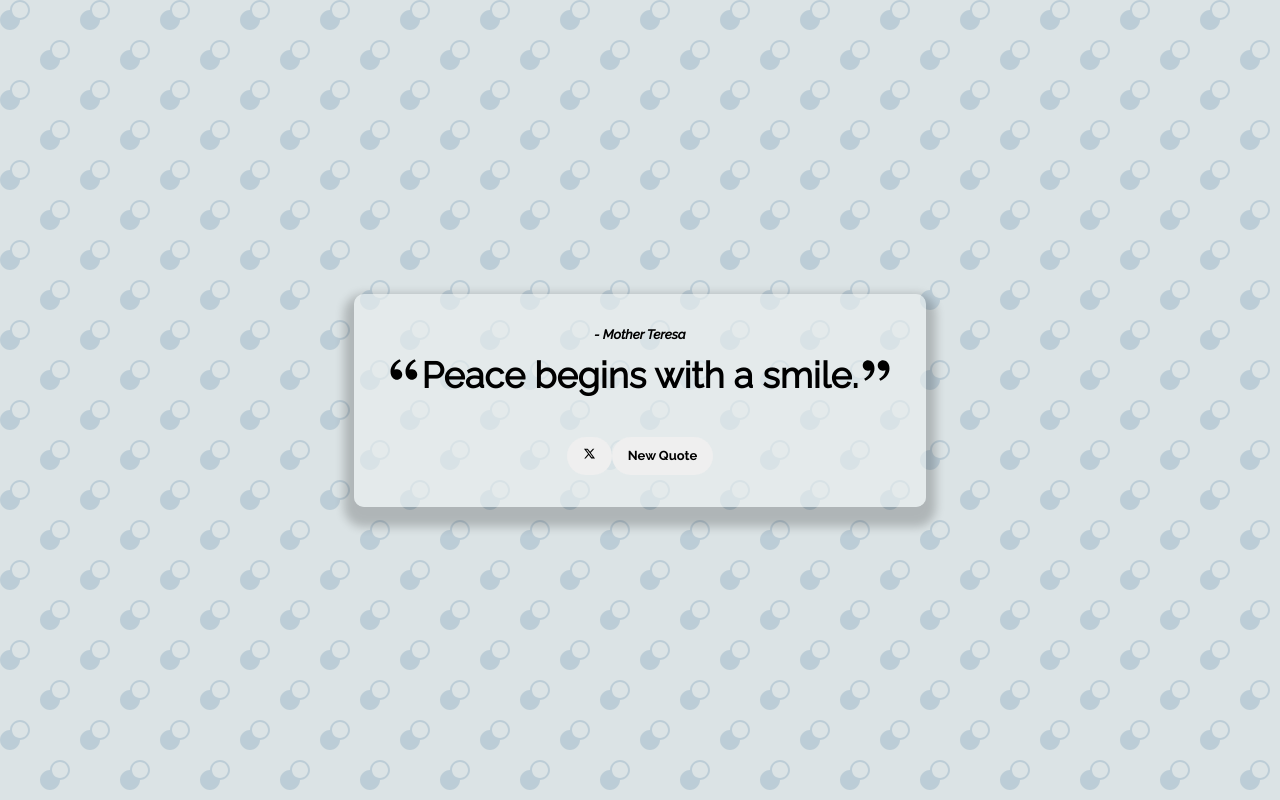
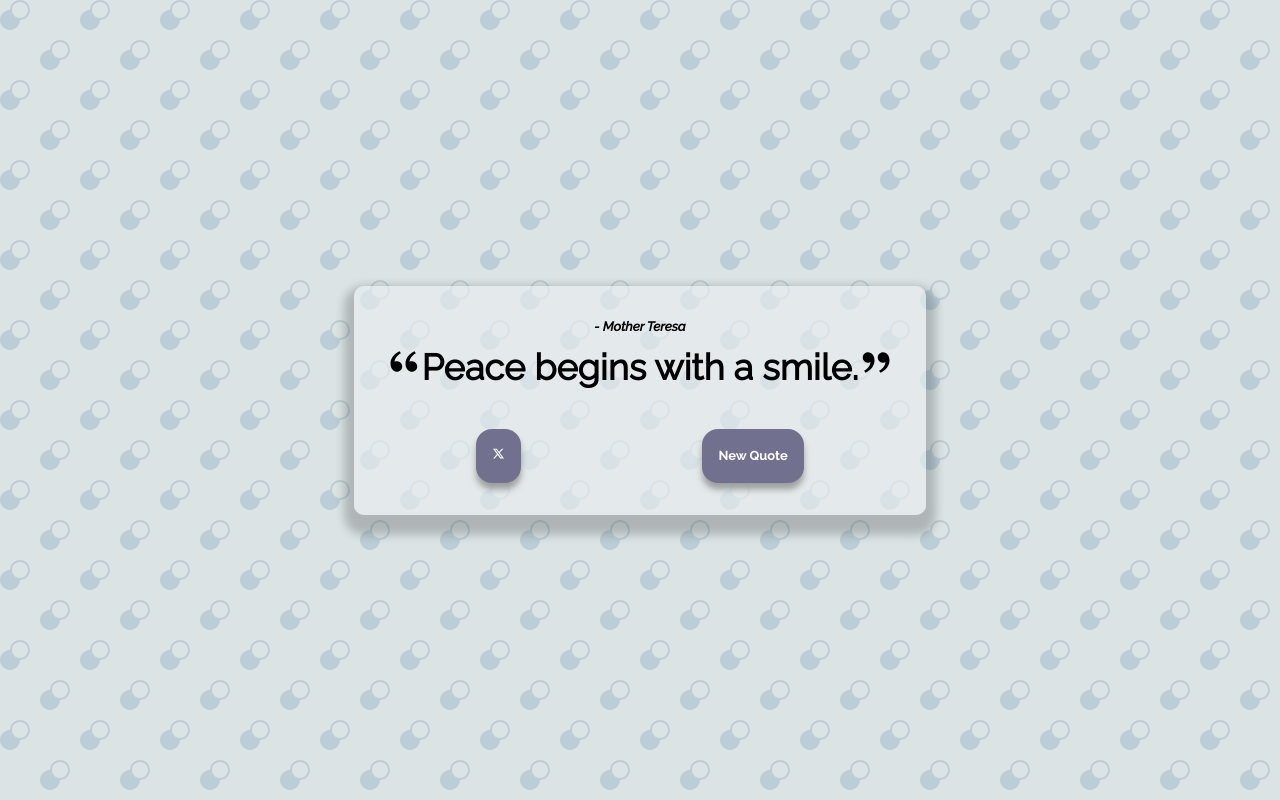
Before and after one commit to SobiahSelvarajah/ss-quote-generator, a React (Create React App) app in the folder client/: page / in a window 1280 px wide. Built offline with nearby package versions, Linux system fonts and the light colour scheme; the HTML template or start-up script is replaced by a standard one.

Commit message:
src: buttons styled reponsive

```diff
--- a/client/src/components/quoteButtons/QuoteButtons.scss
+++ b/client/src/components/quoteButtons/QuoteButtons.scss
@@ -6,7 +6,7 @@
 .quoteButtons {
     &__container {
         display: flex;
-        justify-content: center;
+        justify-content: space-around;
         align-items: center;
     }
 }
--- a/client/src/index.scss
+++ b/client/src/index.scss
@@ -86,8 +86,13 @@ button {
   font-family: 'Raleway Bold';
   font-size: $h5_text_size_m;
   line-height: $h5_line_height_m;
-  padding: 0.5rem 1rem;
-  border-radius: 2rem;
+  padding:  1rem;
+  border-radius: 1rem;
+  box-shadow: 0 0.4rem 0.4rem 0rem rgba(121, 121, 121, 0.66);
+  cursor: pointer;
+  color: $white;
+  background-color: $rhythmic_blue;
+
   @include tablet {
       font-size: $h5_text_size_m;
       line-height: $h5_line_height_dt;
@@ -96,3 +101,11 @@ button {
       padding: 1rem 1.5rem;
   }
 }
+button:hover {
+  color: $purple_navy;
+  background-color: $white;
+}
+button:active {
+  transform: translate(0, 0.4rem);
+  box-shadow: 0 0.4rem 0.4rem 0rem rgba(255, 255, 255, 0.5);
+}
```
